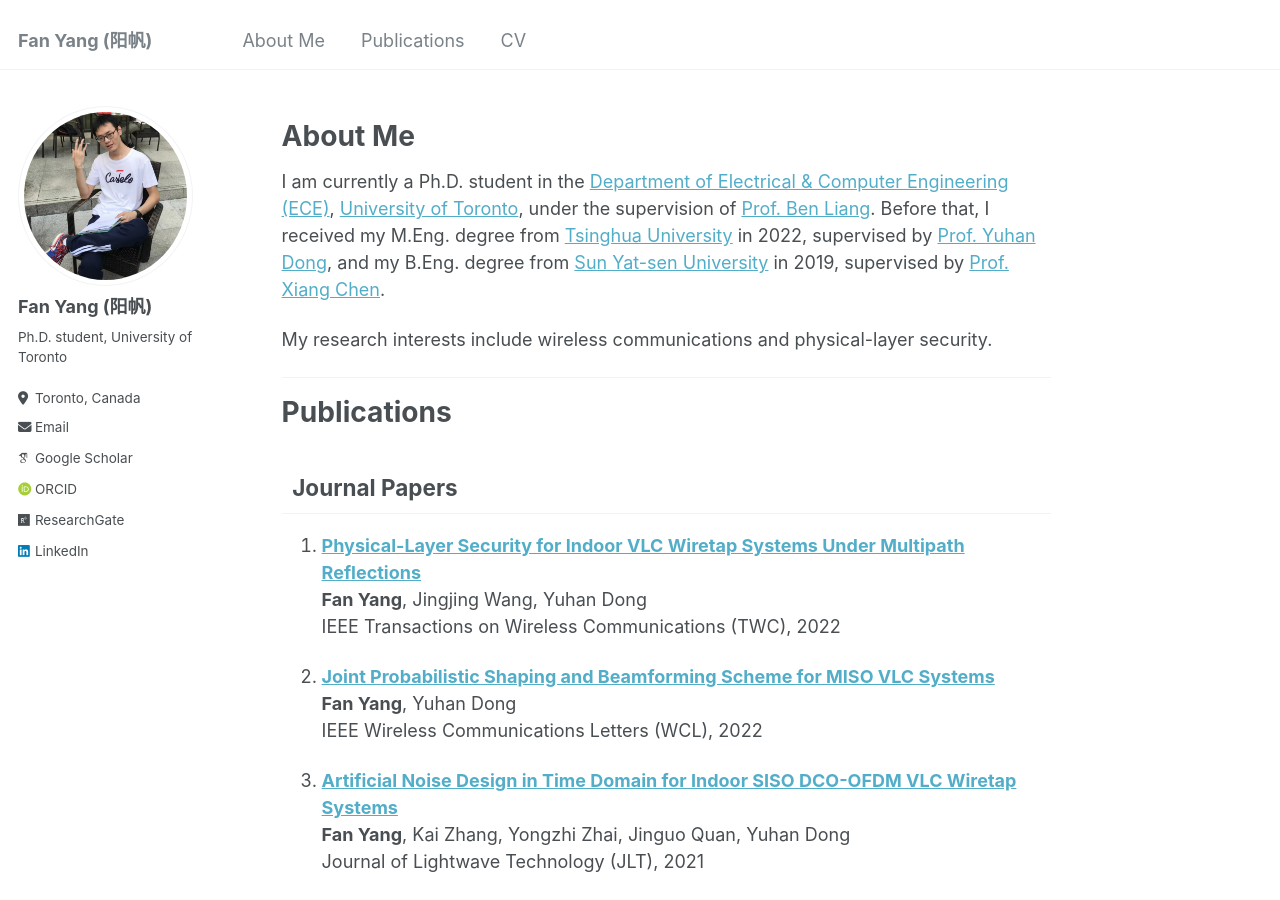
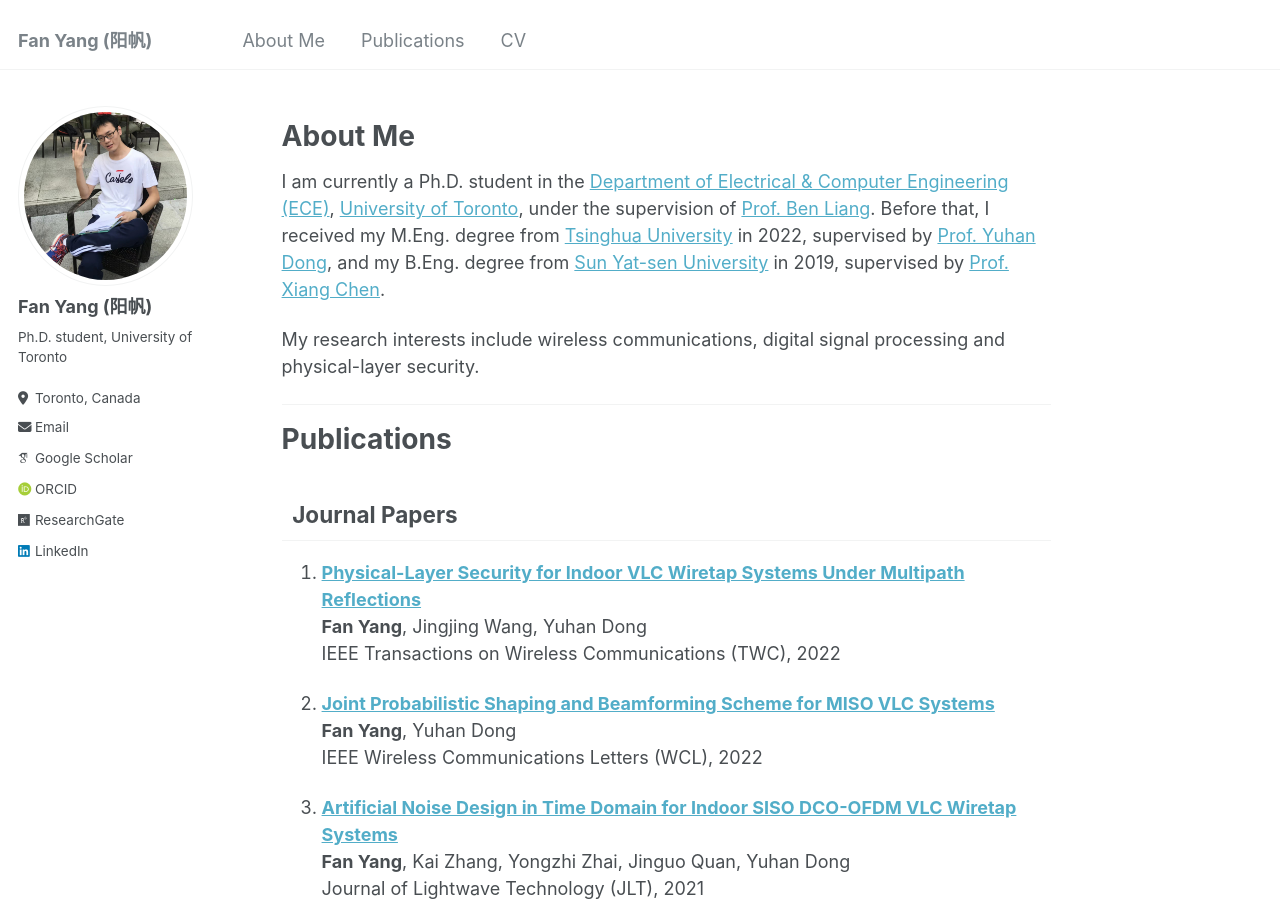
Before and after one commit to fanyang-uoft/fanyang-uoft.github.io, a Jekyll site: the page built from _pages/about.md, in a window 1280 px wide and 900 px high. Built offline with Jekyll 4.4.1, drawn with Linux system fonts in a browser that asks for light colours; some web fonts are replaced.

Commit message:
Update about.md

```diff
--- a/_pages/about.md
+++ b/_pages/about.md
@@ -11,7 +11,7 @@ redirect_from:
 ======
 I am currently a Ph.D. student in the [Department of Electrical & Computer Engineering (ECE)](https://www.ece.utoronto.ca/), [University of Toronto](https://www.utoronto.ca), under the supervision of [Prof. Ben Liang](https://www.comm.utoronto.ca/~liang). Before that, I received my M.Eng. degree from [Tsinghua University](https://www.tsinghua.edu.cn/en) in 2022, supervised by [Prof. Yuhan Dong](https://www.sigs.tsinghua.edu.cn/dyh_en/), and my B.Eng. degree from [Sun Yat-sen University](https://www.sysu.edu.cn/sysuen) in 2019, supervised by [Prof. Xiang Chen](http://www.i3c-sysu.cn/).
 
-My research interests include wireless communications and physical-layer security.
+My research interests include wireless communications, digital signal processing and physical-layer security.
 
 
 ***
```
